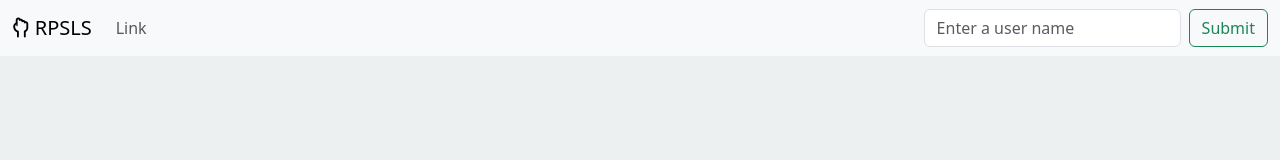
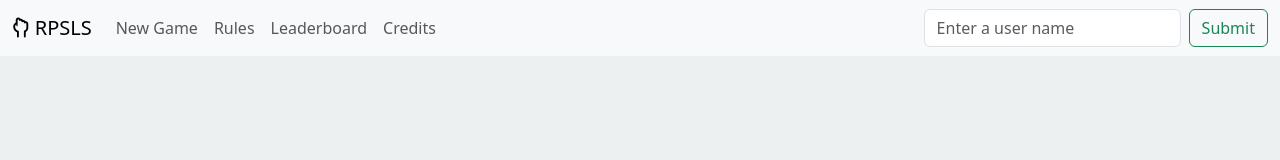
Before and after one commit to surfdemon/CI-RPSLS, a plain HTML site: page index.html in a window 1280 px wide. Drawn offline with nearby package versions, Linux system fonts and the light colour scheme.

Commit message:
add nav bar links

```diff
--- a/index.html
+++ b/index.html
@@ -43,18 +43,35 @@
                 aria-label="Toggle navigation">
                 <span class="navbar-toggler-icon"></span>
             </button>
+
             <div class="collapse navbar-collapse" id="navbarSupportedContent">
                 <ul class="navbar-nav me-auto mb-2 mb-lg-0">
+
                     <li class="nav-item">
-                        <a class="nav-link" href="#">Link</a>
+                        <a class="nav-link newGame">New Game</a>
                     </li>
+
+                    <li class="nav-item">
+                        <a class="nav-link rules">Rules</a>
+                    </li>
+
+                    <li class="nav-item">
+                        <a class="nav-link leaderboard">Leaderboard</a>
+                    </li>
+
+                    <li class="nav-item">
+                        <a class="nav-link credits">Credits</a>
+                    </li>
+
                 </ul>
+
                 <form class="d-flex" role="search">
                     <input class="form-control me-2" type="search" placeholder="Enter a user name"
                         aria-label="Enter user-name">
                     <button class="btn btn-outline-success" id="submitUsername">Submit</button>
                 </form>
             </div>
+
         </div>
     </nav>
 
```
